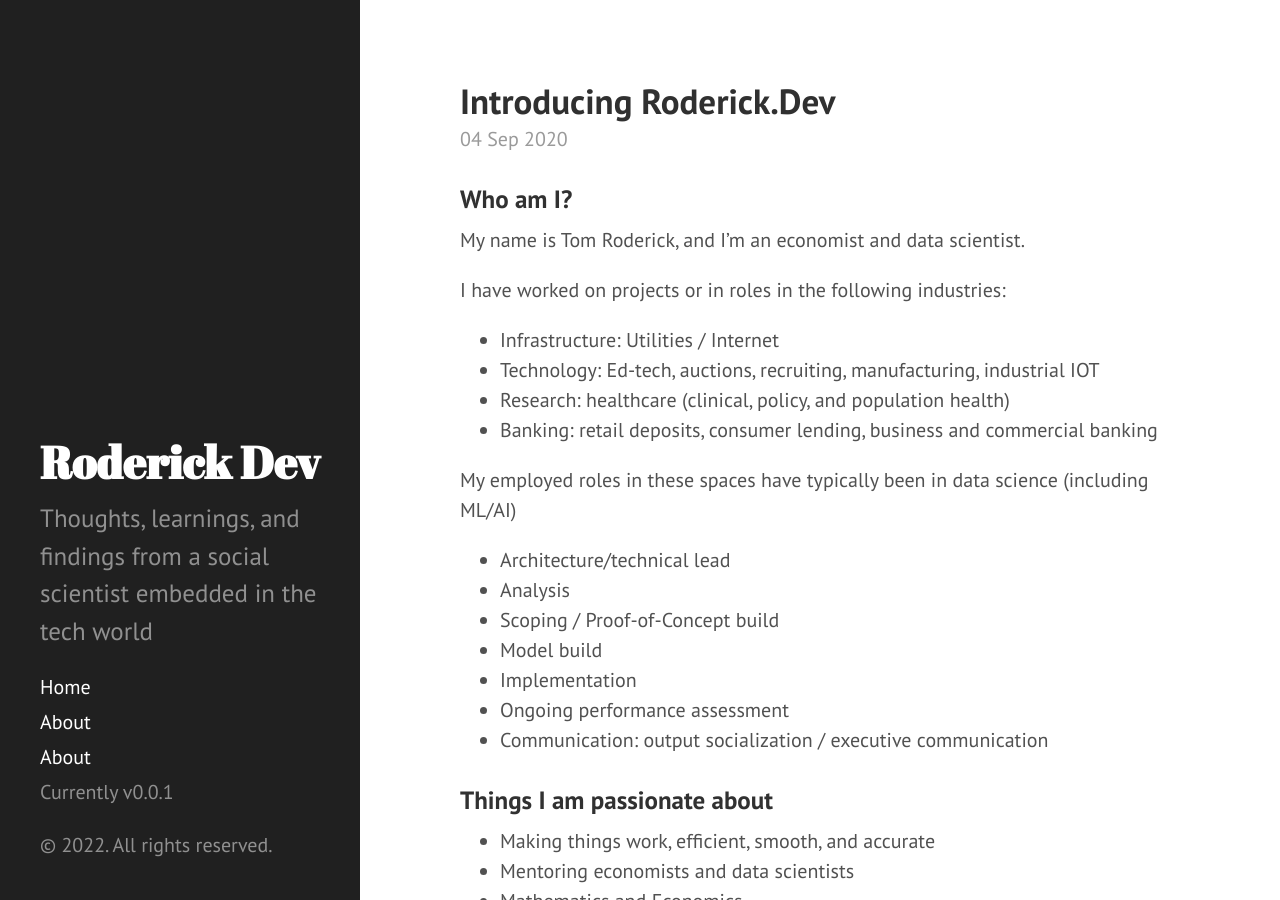
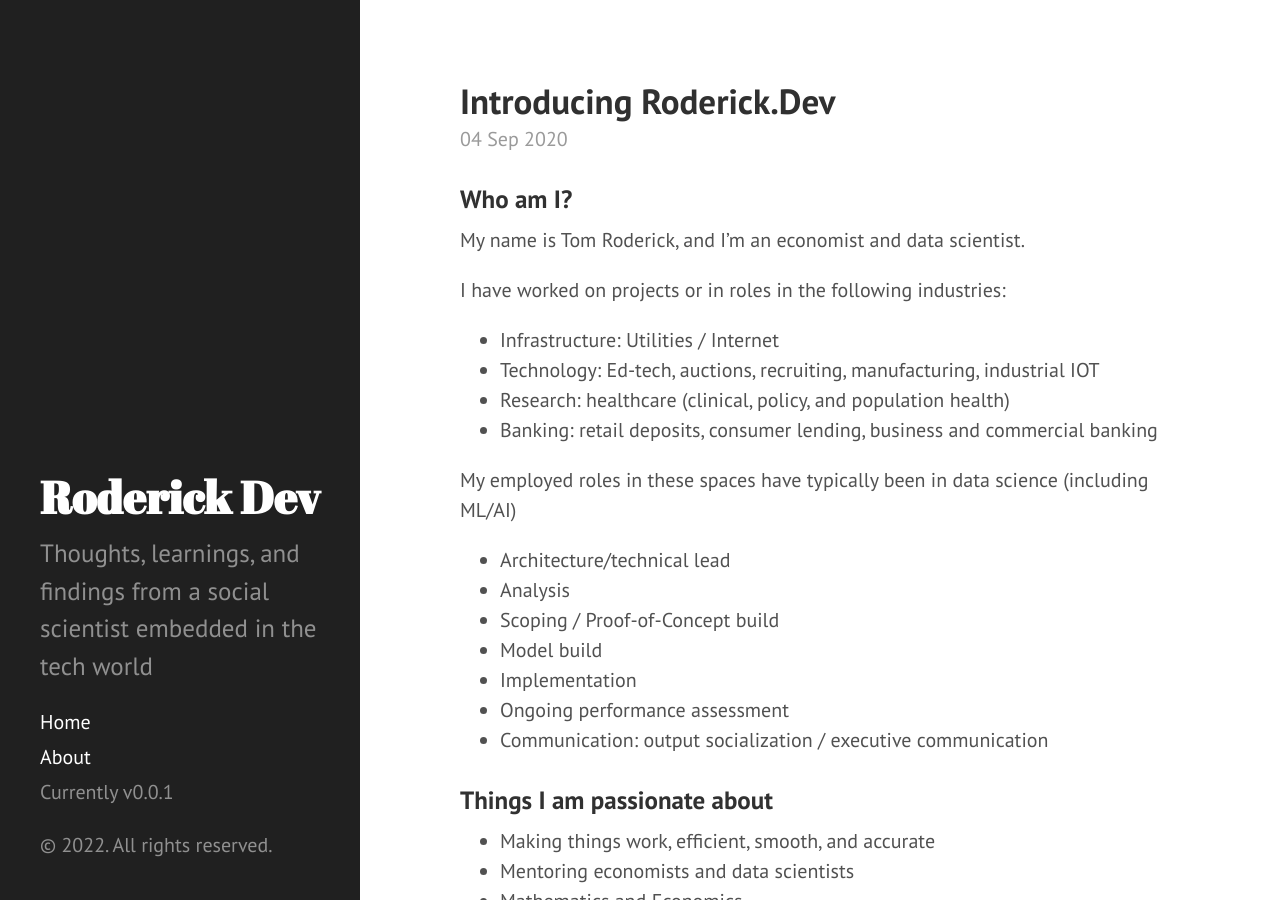
Before and after one commit to tomrod/roderickdev, a Jekyll site: the page built from index.html, in a window 1280 px wide and 900 px high. Built offline with Jekyll 4.4.1, drawn with Linux system fonts in a browser that asks for light colours; the list of posts is cut into pages by our own code.

Commit message:
Update sidebar.html
Remove extraneous about

```diff
--- a/_includes/sidebar.html
+++ b/_includes/sidebar.html
@@ -11,7 +11,6 @@
 
     <nav class="sidebar-nav">
       <a class="sidebar-nav-item{% if page.url == site.baseurl %} active{% endif %}" href="{{ site.baseurl }}">Home</a>
-      <a class="sidebar-nav-item{% if page.url == site.baseurl %} active{% endif %}" href="{{ site.baseurl }}/about">About</a>
 
       {% comment %}
         The code below dynamically generates a sidebar nav of pages with
```
